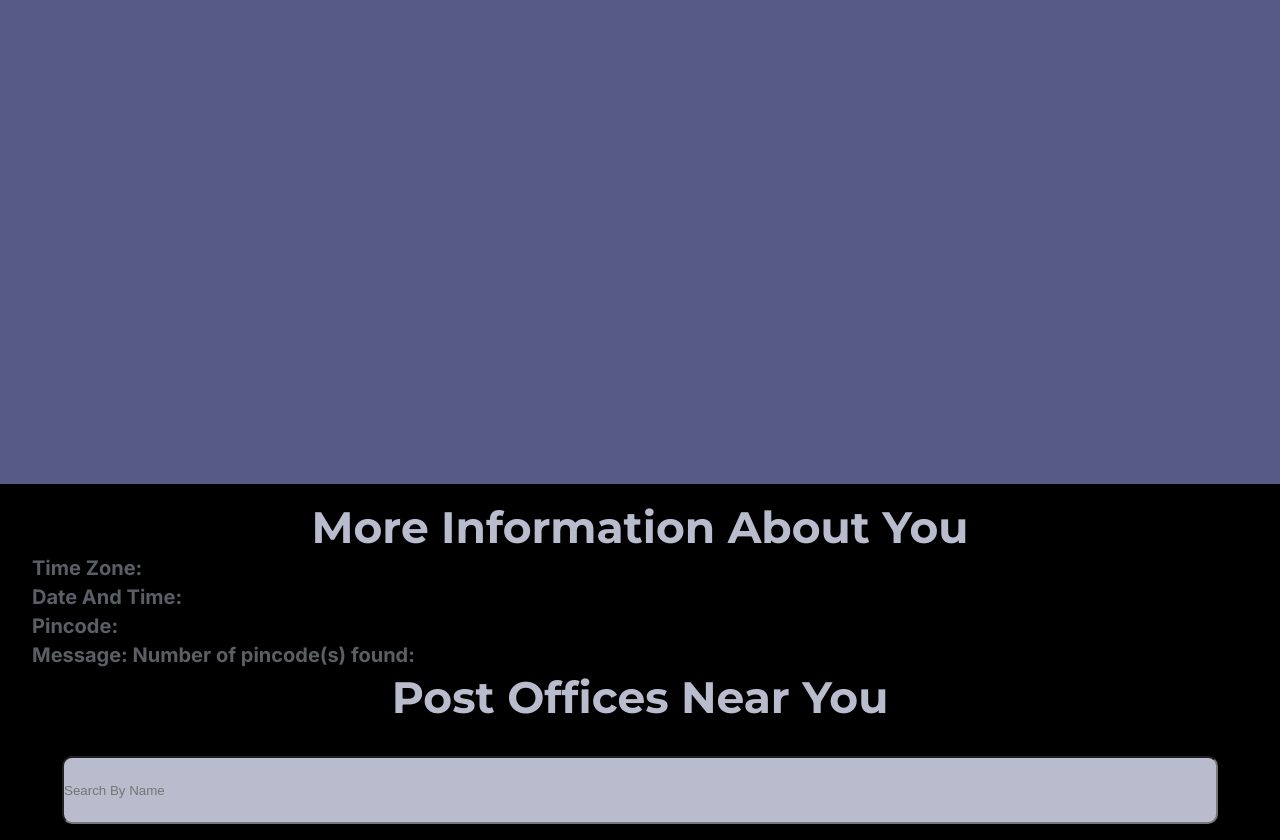
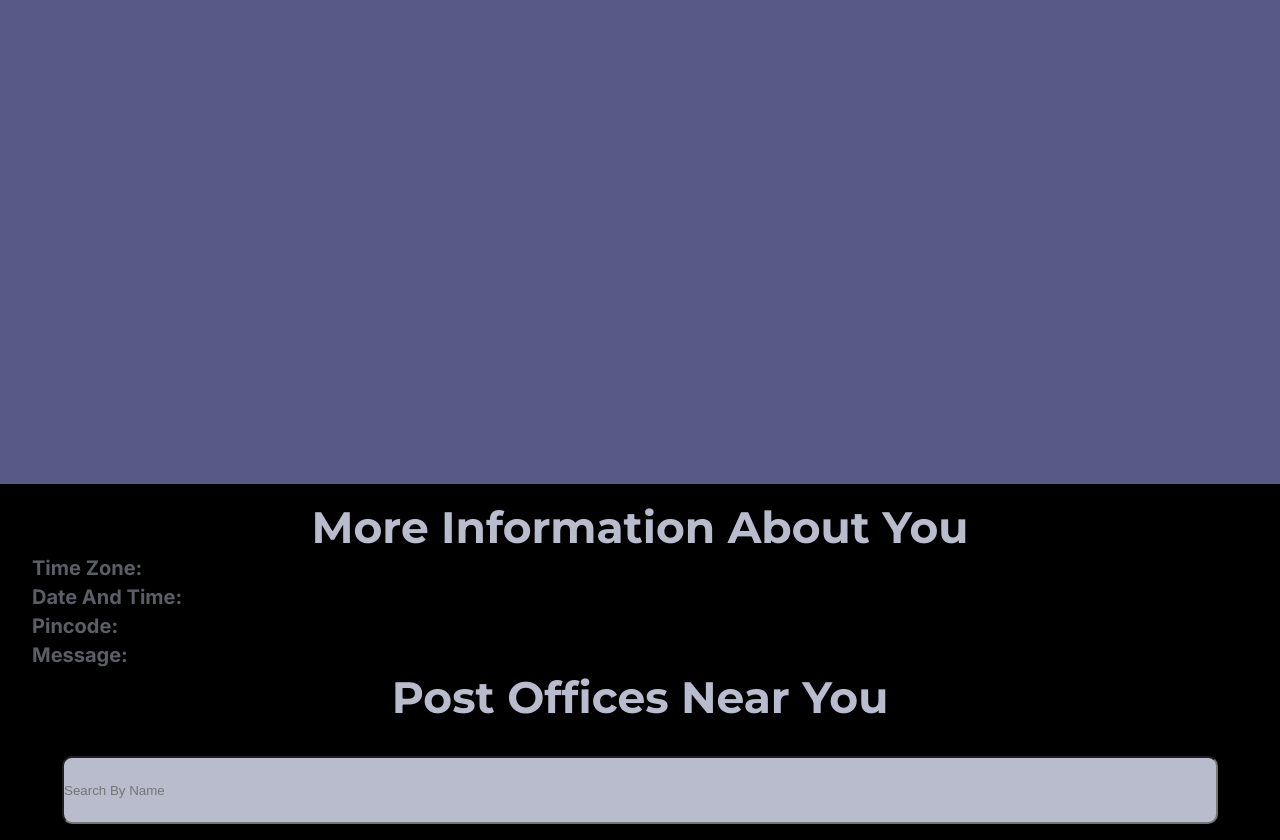
Before and after one commit to voidsoul-host/post-office-app, a plain HTML site: page Result.html in a window 1280 px wide. Shown: the part 247-1087 px from the top of the page. Drawn offline with Linux system fonts and the light colour scheme; no server answers.

Commit message:
new changes updated

```diff
--- a/Result.html
+++ b/Result.html
@@ -35,7 +35,7 @@
         <p>Time Zone: <span id="timeZone"></span></p>
         <p>Date And Time: <span id="dateandTime"></span></p>
         <p>Pincode: <span id="zipcode"></span></p>
-        <p>Message: Number of pincode(s) found: <span id="founded"></span></p>
+        <p>Message: <span id="founded"></span></p>
     </div>
     <h1 id="headings">Post Offices Near You</h1>
     <div class="searchBox">
--- a/result.js
+++ b/result.js
@@ -79,6 +79,7 @@ async function postalFetch(pincode){
       const postalUrl = ` https://api.postalpincode.in/pincode/${pincode}`
       let response = await fetch(postalUrl);
       let result = await response.json();
+      document.getElementById('founded').innerText=`${result[0].Message}`;
       renderCardstoUI(result[0].PostOffice);
     }
     catch(error){
@@ -90,6 +91,7 @@ async function postalFetch(pincode){
 // render Cards to ui
 function renderCardstoUI(dataList){
   const cardContainer= document.getElementById('card');
+
   dataList.forEach((item)=>{
     const divElement =document.createElement('div') ;
     divElement.className = "mycard";
```
